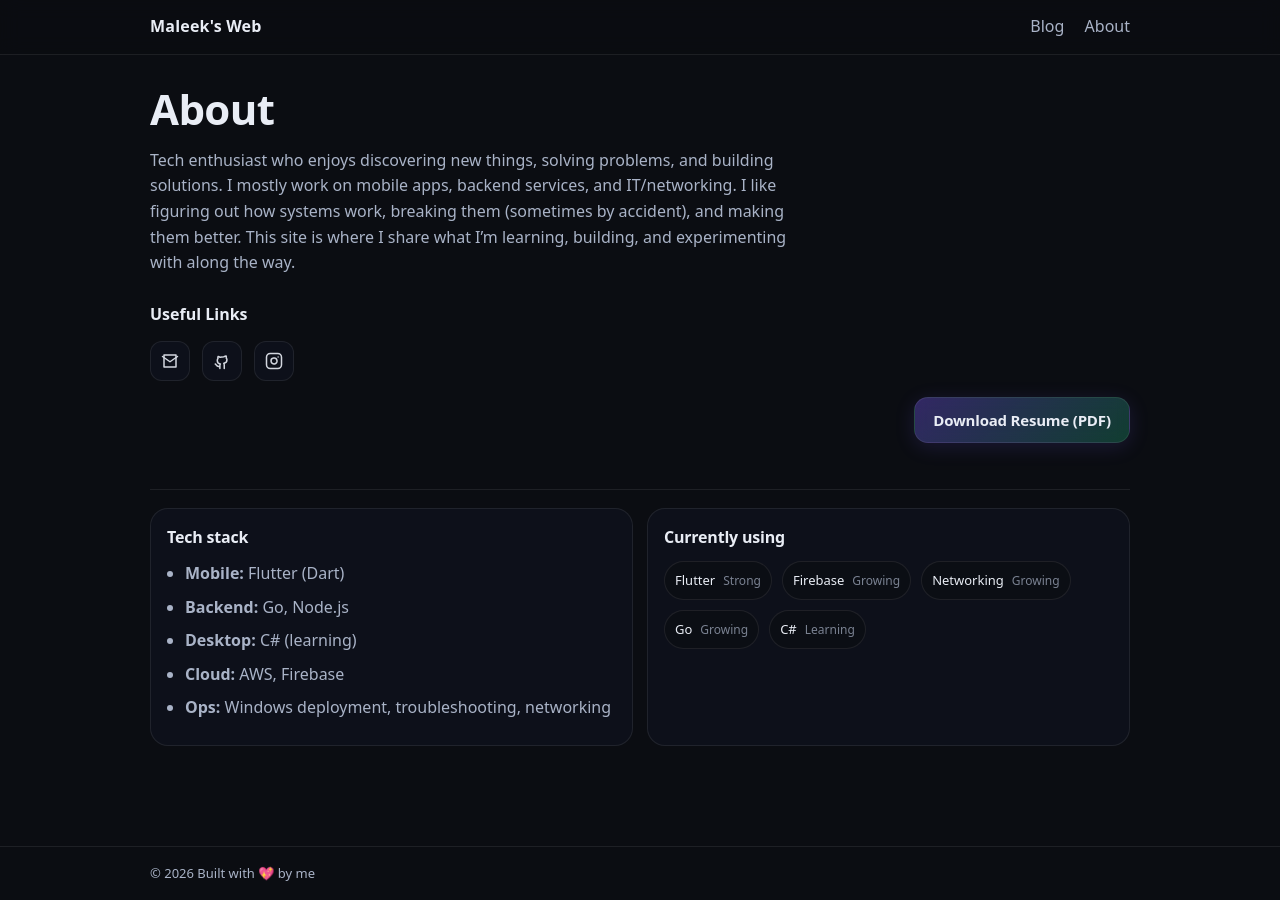
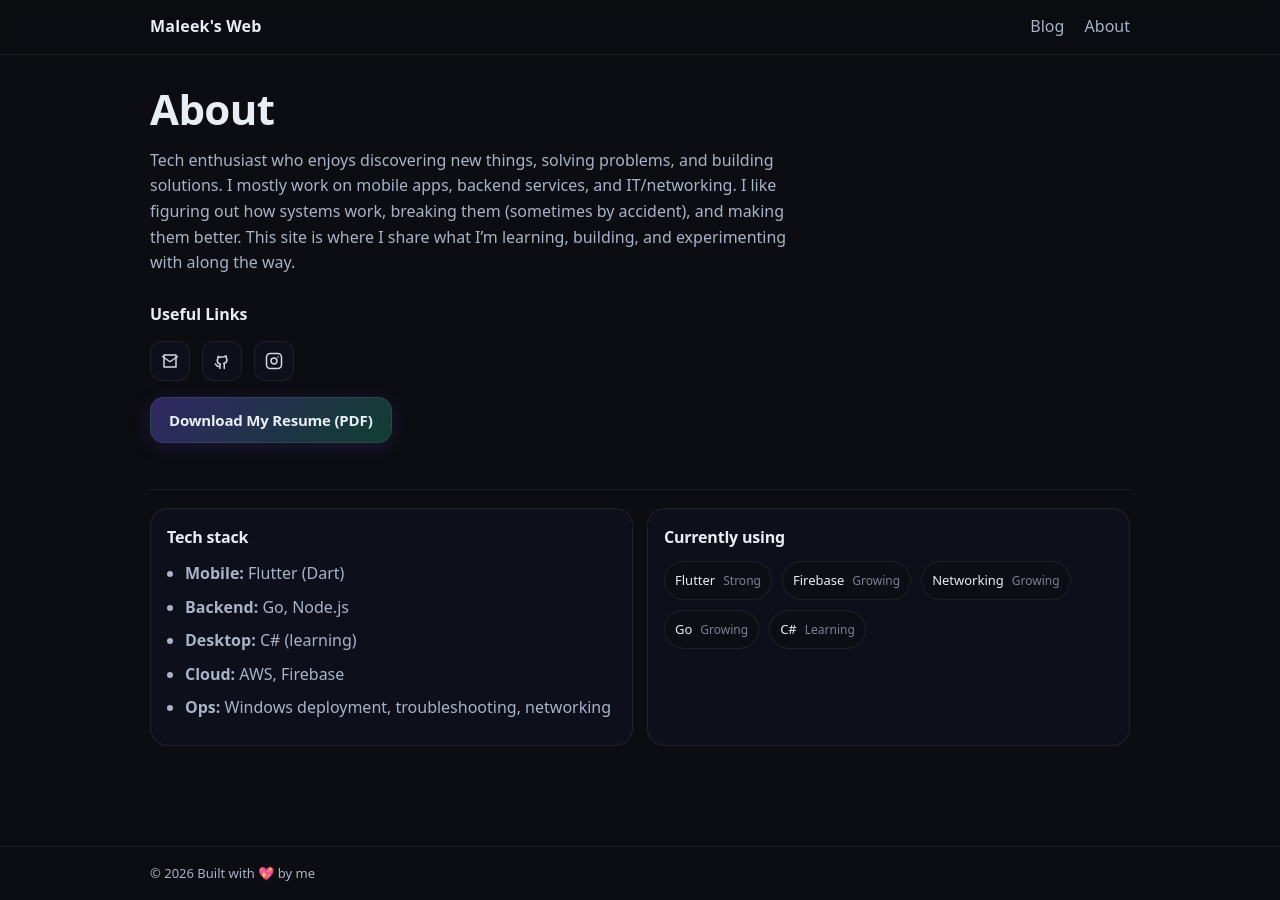
Before and after one commit to elmaleek03/elmaleek03.github.io, a Jekyll site: the page built from about.md, in a window 1280 px wide. Built offline with Jekyll 4.4.1, drawn with Linux system fonts in a browser that asks for light colours.

Commit message:
fix resume download button

```diff
--- a/about.md
+++ b/about.md
@@ -46,12 +46,11 @@
 </div>
 
   <div class="aboutpage__actions">
-    <a class="btn btn--primary btn--cv" href="/assets/cv.pdf" target="_blank">
-      Download Resume (PDF)
+    <a class="btn btn--primary btn--cv" href="/assets/Resume.pdf" target="_blank">
+      Download My Resume (PDF)
     </a>
   </div>
 </div>
-
 
 
   </div>
--- a/assets/css/styles.css
+++ b/assets/css/styles.css
@@ -434,6 +434,7 @@
 }
 
 .aboutpage__actions {
+  /* justify-content: flex-start; */
   margin-top: 16px;
   display: flex;
   flex-wrap: wrap;
@@ -442,13 +443,11 @@
 }
 
 /* Make CV button stand out but not huge */
-.btn--cv {
-  margin-left: auto;
-}
+
 
 @media (max-width: 720px) {
   .aboutpage__grid { grid-template-columns: 1fr; }
-  .btn--cv { margin-left: 0; width: 100%; justify-content: center; }
+  .btn--cv { margin-left: 0; width: 100%; justify-content: flex-start; }
 }
 
 /* Social icons under bio */
@@ -542,5 +541,11 @@
 
 /* CV button spacing */
 .aboutpage__actions {
-  margin-top: 6px;
+  margin-top: 16px;
+  display: flex;
+  flex-wrap: wrap;
+  gap: 10px;
+  align-items: center;
+
+  justify-content: flex-start;
 }
```
Also changed, not shown: 4 other files.
